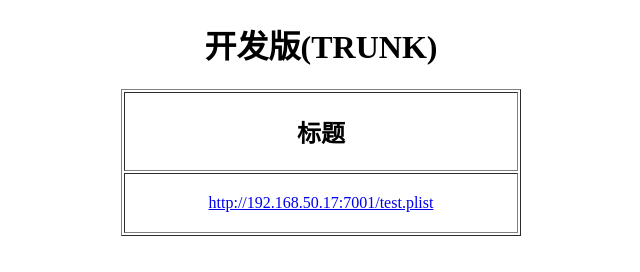
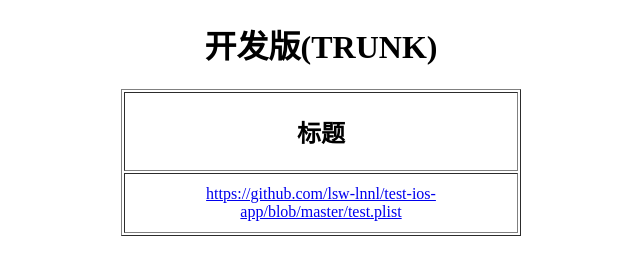
Before and after one commit to lsw-lnnl/test-ios-app, a plain HTML site: page index.html in a window 1280 px wide. Shown: the whole page, without its empty margins (319-959 px from the left). Drawn offline with Linux system fonts and the light colour scheme.

Commit message:
Update index.html

```diff
--- a/index.html
+++ b/index.html
@@ -17,7 +17,7 @@
         </tr>
         <tr height=60 align="center">
           <td>
-            <a href="itms-services://?action=download-manifest&url=http://192.168.50.17:7001/test.plist">http://192.168.50.17:7001/test.plist</a>
+            <a href="itms-services://?action=download-manifest&url=https://github.com/lsw-lnnl/test-ios-app/blob/master/test.plist">https://github.com/lsw-lnnl/test-ios-app/blob/master/test.plist</a>
           </td>
         </tr>
     </table><br>
```
